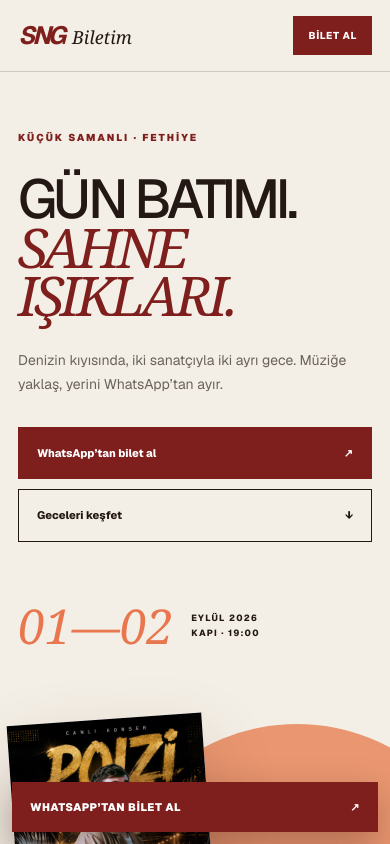
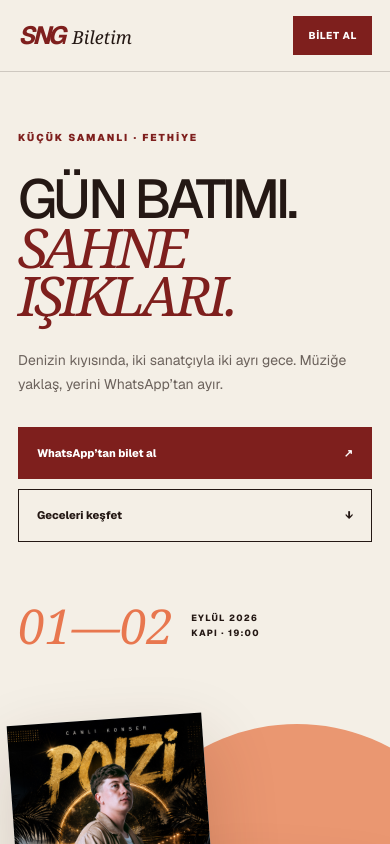
Before and after one commit to mahmutihsandal/sngweb, a Next.js app: page /modern in a window 390 px wide. Shown: the top 844 px of the page. Built offline with nearby package versions, Linux system fonts and the light colour scheme.

Commit message:
Improve mobile carousel and remove sticky booking CTA

```diff
--- a/app/HeroCarousel.tsx
+++ b/app/HeroCarousel.tsx
@@ -15,9 +15,11 @@ const slides = [
   },
 ] as const;
 
+const SWIPE_THRESHOLD_PX = 40;
+
 export default function HeroCarousel() {
   const trackRef = useRef<HTMLDivElement>(null);
-  const dragRef = useRef({ pointerId: -1, startX: 0, startScrollLeft: 0 });
+  const dragRef = useRef({ pointerId: -1, startX: 0, startScrollLeft: 0, startIndex: 0 });
   const [activeSlide, setActiveSlide] = useState(0);
   const [isDragging, setIsDragging] = useState(false);
 
@@ -51,6 +53,7 @@ export default function HeroCarousel() {
       pointerId: event.pointerId,
       startX: event.clientX,
       startScrollLeft: track.scrollLeft,
+      startIndex: Math.round(track.scrollLeft / track.clientWidth),
     };
     track.setPointerCapture(event.pointerId);
     setIsDragging(true);
@@ -71,7 +74,12 @@ export default function HeroCarousel() {
     dragRef.current.pointerId = -1;
     setIsDragging(false);
 
-    const nextIndex = Math.round(track.scrollLeft / track.clientWidth);
+    const swipeDistance = event.clientX - dragRef.current.startX;
+    const direction = swipeDistance < 0 ? 1 : -1;
+    const nextIndex = Math.abs(swipeDistance) >= SWIPE_THRESHOLD_PX
+      ? Math.max(0, Math.min(slides.length - 1, dragRef.current.startIndex + direction))
+      : dragRef.current.startIndex;
+
     track.scrollTo({ left: track.clientWidth * nextIndex, behavior: 'smooth' });
     setActiveSlide(nextIndex);
   };
--- a/app/globals.css
+++ b/app/globals.css
@@ -482,8 +482,6 @@ footer {
 .footer-support > a strong { display: block; margin-bottom: 6px; color: #fff; font-size: 17px; letter-spacing: -.02em; }
 .footer-support > a span { border-bottom: 1px solid currentColor; padding-bottom: 3px; font-size: 9px; font-weight: 800; letter-spacing: .08em; text-transform: uppercase; }
 .footer-bottom { display: flex; align-items: center; justify-content: center; border-top: 1px solid var(--line); padding-top: 24px; color: rgba(255,255,255,.3); font-size: 8px; font-weight: 700; letter-spacing: .1em; text-transform: uppercase; }
-.mobile-whatsapp { display: none; }
-
 @media (max-width: 960px) {
   .ticket-grid { grid-template-columns: repeat(2, minmax(0, 1fr)); }
   .program-layout, .plan-section, .reservation-section { grid-template-columns: 1fr; }
@@ -555,28 +553,10 @@ footer {
   .payment-card { padding: 28px 22px; }
   .info-strip { grid-template-columns: 1fr; padding-bottom: 10px; }
   .info-strip p { border-right: 0; border-bottom: 1px solid var(--line); }
-  footer { padding: 50px 18px 110px; }
+  footer { padding: 50px 18px; }
   .footer-main { grid-template-columns: 1fr; gap: 38px; padding-bottom: 40px; }
   .footer-label { margin-bottom: 14px; }
   .footer-bottom { align-items: flex-start; flex-direction: column; }
-  .mobile-whatsapp {
-    position: fixed;
-    z-index: 50;
-    right: 12px;
-    bottom: 12px;
-    left: 12px;
-    display: flex;
-    justify-content: space-between;
-    gap: 20px;
-    padding: 17px 18px;
-    background: #22c55e;
-    color: #06150b;
-    box-shadow: 0 14px 40px rgba(0,0,0,.35);
-    font-size: 12px;
-    font-weight: 900;
-    letter-spacing: .04em;
-    text-transform: uppercase;
-  }
 }
 
 @media (prefers-reduced-motion: reduce) {
--- a/app/modern/modern.module.css
+++ b/app/modern/modern.module.css
@@ -254,8 +254,6 @@
 .footerBottom { display: flex; align-items: center; justify-content: space-between; gap: 24px; border-top: 1px solid rgba(36,24,20,.18); padding-top: 24px; color: rgba(36,24,20,.43); font-size: 8px; font-weight: 750; letter-spacing: .1em; text-transform: uppercase; }
 .footerBottom > div { display: flex; gap: 22px; }
 .footerBottom a { border-bottom: 1px solid rgba(36,24,20,.38); padding-bottom: 3px; }
-.mobileBooking { display: none; }
-
 @media (max-width: 900px) {
   .header { grid-template-columns: 1fr auto; }
   .header nav { display: none; }
@@ -301,25 +299,8 @@
   .bankCard { padding: 28px 22px; }
   .ageNote { grid-template-columns: auto 1fr; }
   .ageNote p:last-child { grid-column: 1 / -1; text-align: left; }
-  .footer { padding: 52px 18px 104px; }
+  .footer { padding: 52px 18px; }
   .footerMain { grid-template-columns: 1fr; gap: 38px; padding-bottom: 40px; }
   .footerLabel { margin-bottom: 14px; }
   .footerBottom { align-items: flex-start; flex-direction: column; }
-  .mobileBooking {
-    position: fixed;
-    z-index: 50;
-    right: 12px;
-    bottom: 12px;
-    left: 12px;
-    display: flex;
-    justify-content: space-between;
-    padding: 17px 18px;
-    background: var(--wine);
-    color: #fff;
-    box-shadow: 0 14px 38px rgba(42,18,14,.3);
-    font-size: 11px;
-    font-weight: 850;
-    letter-spacing: .05em;
-    text-transform: uppercase;
-  }
 }
--- a/app/modern/page.tsx
+++ b/app/modern/page.tsx
@@ -281,9 +281,6 @@ export default function ModernBeachClub() {
         </div>
       </footer>
 
-      <a className={styles.mobileBooking} href={whatsappUrl} target="_blank" rel="noreferrer">
-        <span>WhatsApp’tan bilet al</span><span>↗</span>
-      </a>
     </main>
   );
 }
--- a/app/page.tsx
+++ b/app/page.tsx
@@ -338,16 +338,6 @@ export default function Home() {
         </div>
       </footer>
 
-      <a
-        className="mobile-whatsapp"
-        href={generalWhatsappUrl}
-        target="_blank"
-        rel="noreferrer"
-        aria-label="WhatsApp üzerinden bilet al"
-      >
-        <span>WhatsApp’tan Bilet Al</span>
-        <span aria-hidden="true">↗</span>
-      </a>
     </main>
   );
 }
--- a/app/white/page.tsx
+++ b/app/white/page.tsx
@@ -261,9 +261,6 @@ export default function WhiteTheme() {
         </footer>
       </div>
 
-      <a className={styles.mobileWhatsapp} href={generalWhatsapp} target="_blank" rel="noreferrer">
-        <span>WhatsApp’tan Bilet Al</span><span>↗</span>
-      </a>
     </main>
   );
 }
```
Also changed, not shown: app/white/white.module.css (+1 -20 lines).
